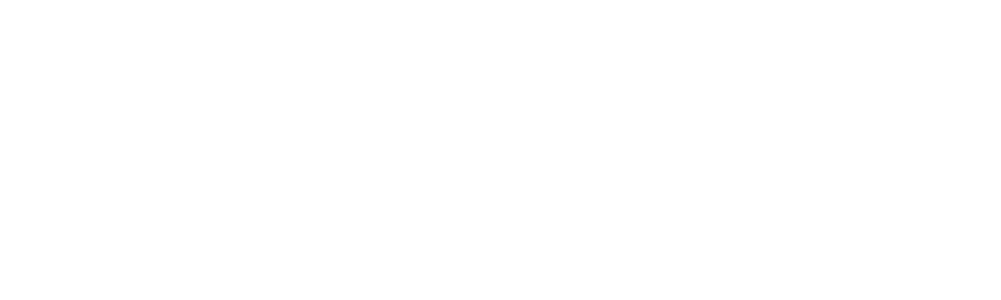
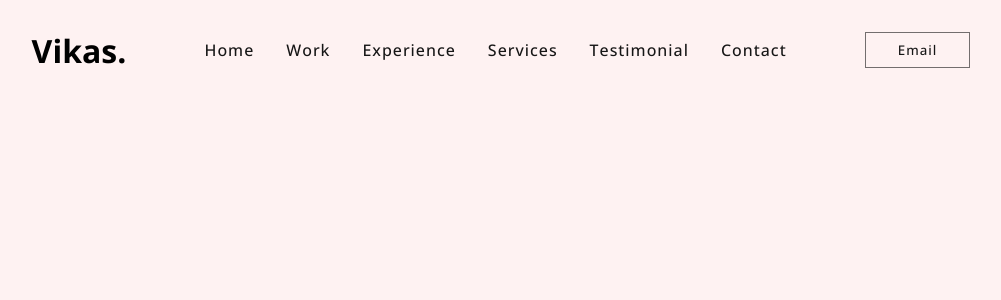
Before and after one commit to VikasSoni10/Portfolio, a React (Create React App) app: page / in a window 1280 px wide. Shown: the top 300 px of the page, without its empty margins (139-1140 px from the left). Built offline with nearby package versions, Linux system fonts and the light colour scheme.

Commit message:
add header

```diff
--- a/src/App.js
+++ b/src/App.js
@@ -1,6 +1,9 @@
+import Header from "./components/Header";
 
 function App() {
-  return  <div className="App"></div>
+  return <>
+  <Header />
+  </>
 }
 
 export default App;
--- /dev/null
+++ b/src/components/Header.jsx
@@ -0,0 +1,26 @@
+import React from "react";
+
+const Header = () => {
+  return  <nav>
+      <NavContent />
+    </nav>
+
+};
+
+const NavContent = () => (
+  <>
+    <h2>Vikas.</h2>
+    <div>
+      <a href="#home">Home</a>
+      <a href="#work">Work</a>
+      <a href="#timeline">Experience</a>
+      <a href="#services">Services</a>
+      <a href="#testimonial">Testimonial</a>
+      <a href="#contact">Contact</a>
+    </div>
+    <a href="mailto:sonivikas142@gmail.com">
+      <button>Email</button>
+    </a>
+  </>
+);
+export default Header;
--- a/src/styles/app.scss
+++ b/src/styles/app.scss
@@ -0,0 +1,27 @@
+@import url("https://fonts.googleapis.com/css2?family=Open+Sans:wght@300;400;500;700;800&family=Roboto:wght@100;300;400;500;700;900&display=swap");
+
+@import "statics";
+@import "header";
+@import 'home';
+
+* {
+  margin: 0%;
+  padding: 0%;
+  font-family: $text2;
+  scroll-behavior: smooth;
+  box-sizing: border-box;
+}
+
+a{
+    text-decoration: none;
+}
+
+body{
+    background-color: $color1;
+    overflow-x: hidden;
+}
+
+.disableBtn{
+    background-color: rgb(237, 237, 237);
+    cursor: not-allowed;
+}
--- /dev/null
+++ b/src/styles/header.scss
@@ -0,0 +1,43 @@
+nav {
+  width: 100%;
+  height: 100px;
+  background-color: $color1;
+  display: flex;
+  justify-content: space-between;
+  align-items: center;
+  position: sticky;
+  padding: 0 $p;
+  top: 0%;
+  z-index: 60;
+  > h2 {
+    font-size: 2rem;
+  }
+  > div {
+    display: flex;
+    align-items: center;
+    gap: 2rem;
+    > a {
+      letter-spacing: 1px;
+      color: $color6;
+      font-weight: 500;
+      transition: all 0.3s;
+      &:hover {
+        color: $color3;
+      }
+    }
+  }
+  > a > button {
+    border: 1px solid $color6_1;
+    padding: 0.5rem 2rem;
+    background-color: $color1;
+    cursor: pointer;
+    transition: all 0.3s;
+    font-weight: 500;
+    color: $color6;
+    letter-spacing: 1px;
+    &:hover{
+        background-color: $color6;
+        color: $color4;
+    }
+  }
+}
--- /dev/null
+++ b/src/styles/statics.scss
@@ -0,0 +1,21 @@
+$text1: "Roboto", sans-serif;
+$text2: "Open Sans", sans-serif;
+
+$color1: #fef2f2;
+$color2: #286f6c;
+$color2_1: #174340;
+$color3: #f26440;
+$color3_light: rgb(249, 141, 141);
+$color4: #fff;
+$color5: #292b46;
+$color6: #161616;
+$color6_1: #16161698;
+$color6_2: #16161622;
+
+$p: 13.33vmax;
+$p_mad: 7vmax;
+$p_base: 5vmax;
+$p_base_inverse: 15vmax 10vmax;
+$p_sm: 2vmax;
+$p_sm_inverse: 13vmax 0;
+$p_zero: 0;
```
Also changed, not shown: src/components/Home.jsx (added), src/styles/home.scss (added).
